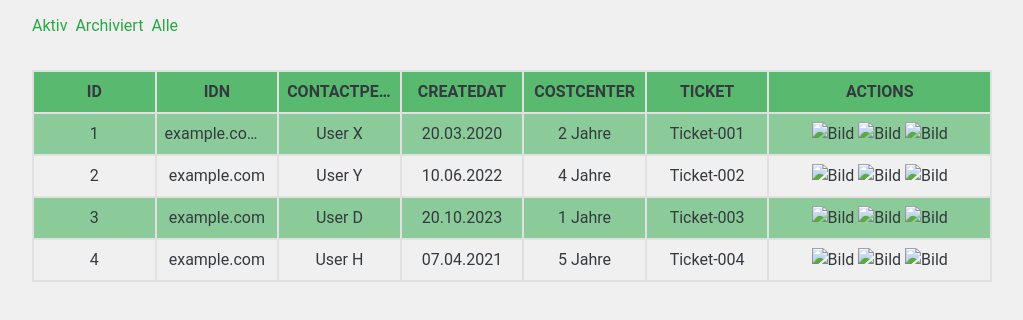
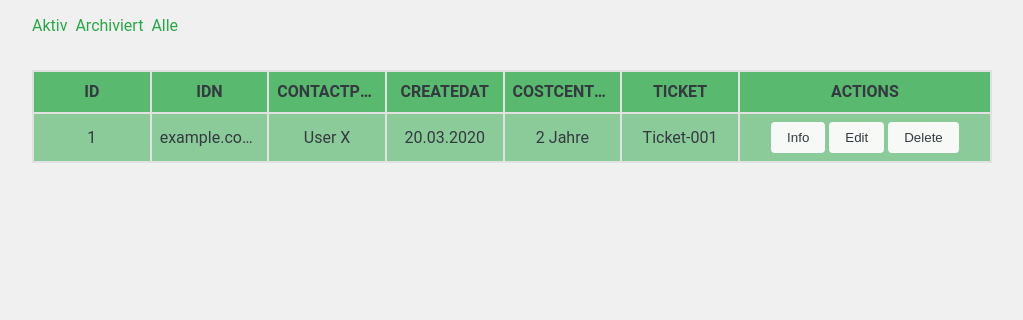
Before and after one commit to bajricadmir/verwaltungssystem-vanilla-html-css, a plain HTML site: page domains.html in a window 1280 px wide. Shown: the part 198-518 px from the top of the page, without its empty margins (128-1151 px from the left). Drawn offline with Linux system fonts and the light colour scheme.

Commit message:
Added new future popover and clean up

```diff
--- a/domains.css
+++ b/domains.css
@@ -39,9 +39,27 @@ a {
   color: inherit;
 }
 
-.flex-align-center {
+.centered {
   display: flex;
   align-items: center;
+}
+
+button {
+  background-color: var(--btn-background-color);
+  color: var(--dark-color);
+  border: none;
+  padding: calc(0.5 * var(--font-size-base)) calc(1 * var(--font-size-base));
+  border-radius: calc(0.25 * var(--font-size-base));
+  transition: background-color 0.1s ease-in-out;
+  cursor: pointer;
+}
+
+.close-popover {
+  background-color: var(--dark-color);
+  color: var(--success-color);
+  padding: calc(0.25 * var(--font-size-base)) calc(0.5 * var(--font-size-base));
+  border-radius: 50%;
+  cursor: pointer;
 }
 
 .header-logo {
@@ -133,10 +151,24 @@ a {
 
       th:last-child,
       td:last-child {
-        width: calc(10 * var(--font-size-base));
+        width: calc(12 * var(--font-size-base));
       }
     }
   }
+}
+
+:popover-open {
+  position: absolute;
+  top: 50%;
+  left: 50%;
+  transform: translate(-50%, -50%);
+  padding: var(--font-size-base);
+  border: 1px solid var(--dark-color);
+  border-radius: 5px;
+}
+
+::backdrop {
+  backdrop-filter: blur(3px);
 }
 
 @media (max-width: 800px) {
--- a/domains.html
+++ b/domains.html
@@ -13,14 +13,14 @@
   </head>
   <body>
     <header>
-      <nav class="flex-align-center">
+      <nav class="centered">
         <img
           src="./assets/images/favicon.ico"
           alt="Logo des Verwaltungssystems"
           class="header-logo"
         />
 
-        <ul class="nav-list flex-align-center">
+        <ul class="nav-list centered">
           <li>
             <a href="#home">Startseite</a>
           </li>
@@ -39,7 +39,7 @@
         <h1>Domains</h1>
 
         <nav>
-          <ul class="nav flex-align-center">
+          <ul class="nav centered">
             <li>
               <a href="#">Aktiv</a>
             </li>
@@ -74,48 +74,16 @@
                 <td>2 Jahre</td>
                 <td>Ticket-001</td>
                 <td>
-                  <a href="#"><img src="" alt="Bild" /></a>
-                  <a href="#"><img src="" alt="Bild" /></a>
-                  <a href="#"><img src="" alt="Bild" /></a>
-                </td>
-              </tr>
-              <tr>
-                <td>2</td>
-                <td>example.com</td>
-                <td>User Y</td>
-                <td>10.06.2022</td>
-                <td>4 Jahre</td>
-                <td>Ticket-002</td>
-                <td>
-                  <a href="#"><img src="" alt="Bild" /></a>
-                  <a href="#"><img src="" alt="Bild" /></a>
-                  <a href="#"><img src="" alt="Bild" /></a>
-                </td>
-              </tr>
-              <tr>
-                <td>3</td>
-                <td>example.com</td>
-                <td>User D</td>
-                <td>20.10.2023</td>
-                <td>1 Jahre</td>
-                <td>Ticket-003</td>
-                <td>
-                  <a href="#"><img src="" alt="Bild" /></a>
-                  <a href="#"><img src="" alt="Bild" /></a>
-                  <a href="#"><img src="" alt="Bild" /></a>
-                </td>
-              </tr>
-              <tr>
-                <td>4</td>
-                <td>example.com</td>
-                <td>User H</td>
-                <td>07.04.2021</td>
-                <td>5 Jahre</td>
-                <td>Ticket-004</td>
-                <td>
-                  <a href="#"><img src="" alt="Bild" /></a>
-                  <a href="#"><img src="" alt="Bild" /></a>
-                  <a href="#"><img src="" alt="Bild" /></a>
+                  <button popovertarget="mypopover" popovertargetaction="show">
+                    Info
+                  </button>
+
+                  <button popovertarget="mypopover" popovertargetaction="show">
+                    Edit
+                  </button>
+                  <button popovertarget="mypopover" popovertargetaction="show">
+                    Delete
+                  </button>
                 </td>
               </tr>
             </tbody>
@@ -123,5 +91,16 @@
         </div>
       </section>
     </main>
+
+    <div id="mypopover" popover>
+      <button
+        class="close-popover"
+        popovertarget="mypopover"
+        popovertargetaction="hide"
+      >
+        X
+      </button>
+      <p>ger rhsh areh rahrh rsyhre t</p>
+    </div>
   </body>
 </html>
```
